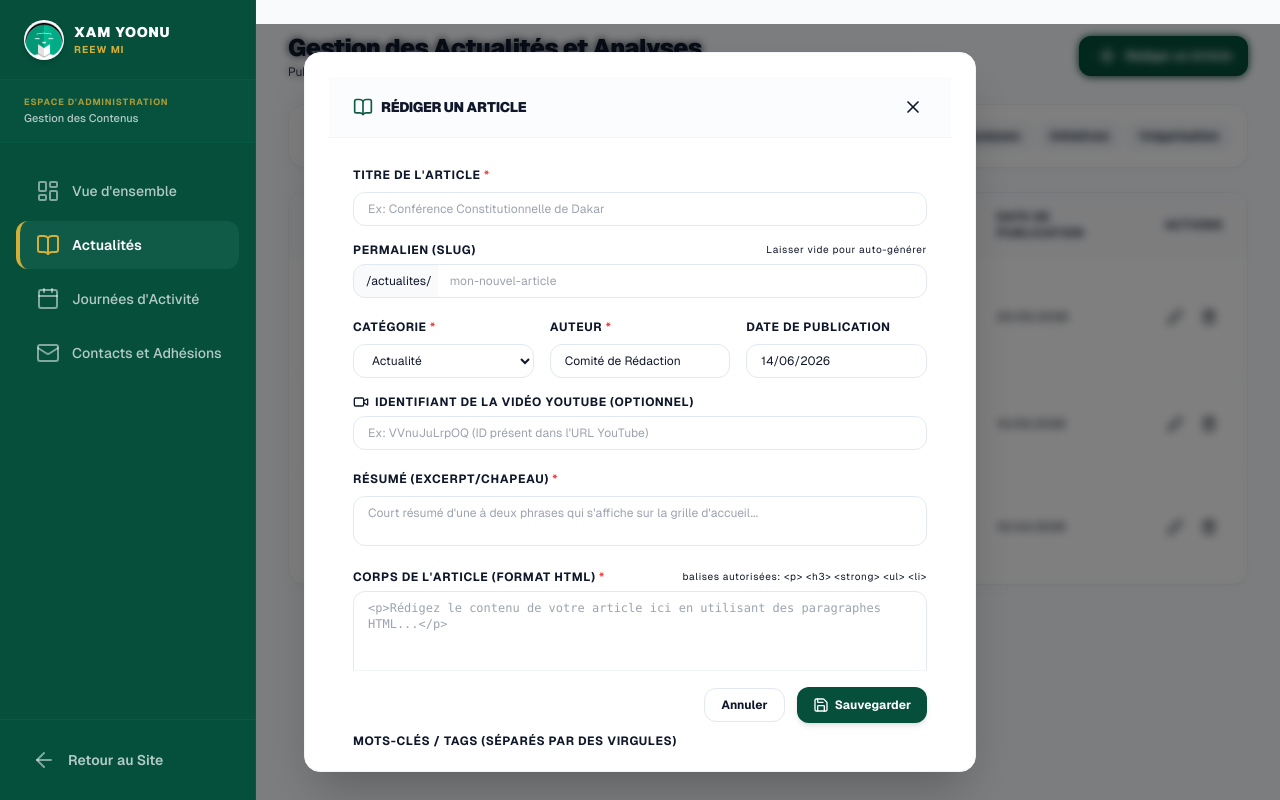
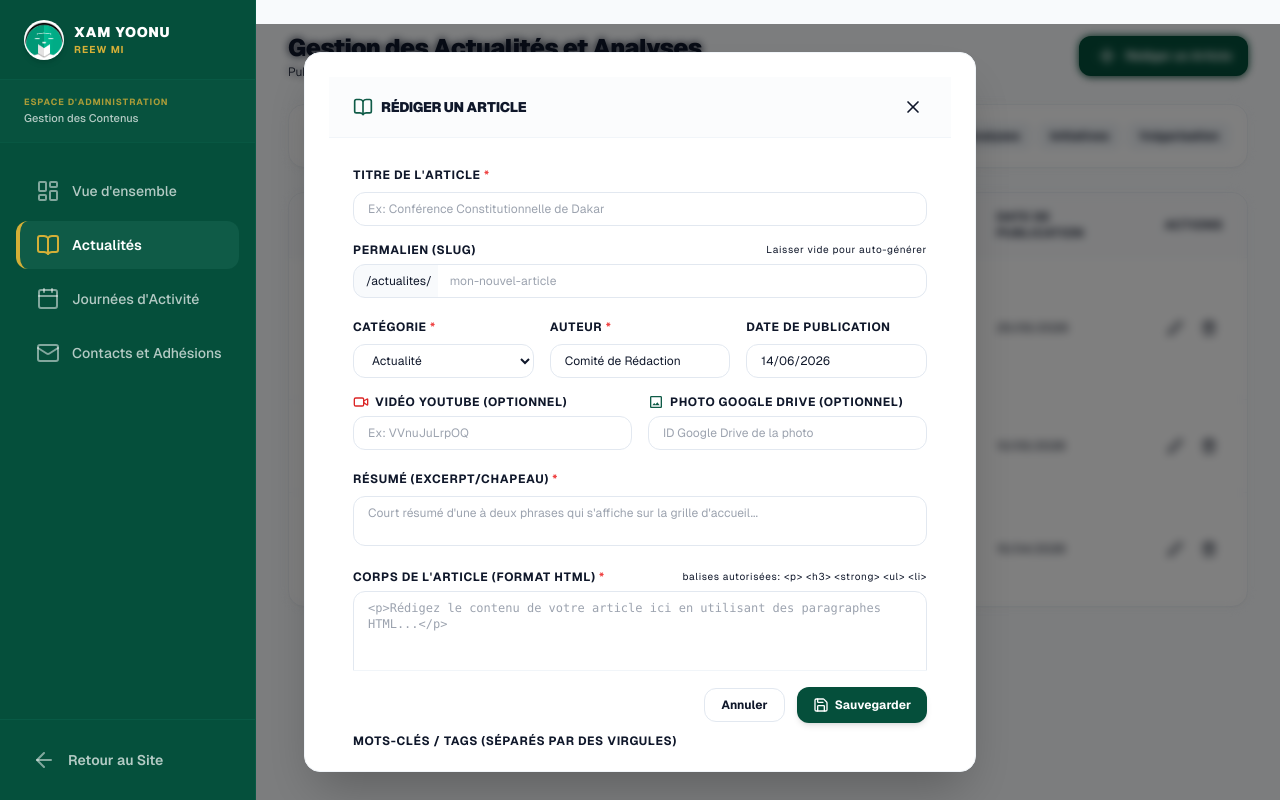
Before and after one commit to papemor94/xam-yoonu-reew-mi, a Next.js app: page /admin/actualites in a window 1280 px wide. Both pictures are taken after a click on the button "Rédiger un Article". Built offline with nearby package versions, Linux system fonts and the light colour scheme.

Commit message:
feat: support optional google drive photo for journees and actualites in public views and admin panels

```diff
--- a/app/(public)/actualites/page.tsx
+++ b/app/(public)/actualites/page.tsx
@@ -176,6 +176,14 @@ export default function ActualitesPage() {
                           </div>
                         </div>
                       </>
+                    ) : art.drivePhotoId ? (
+                      /* eslint-disable-next-line @next/next/no-img-element */
+                      <img
+                        src={`https://lh3.googleusercontent.com/d/${art.drivePhotoId}`}
+                        alt={art.title}
+                        className="absolute inset-0 h-full w-full object-cover group-hover:scale-105 transition-transform duration-300"
+                        loading="lazy"
+                      />
                     ) : (
                       <FileText className="h-8 w-8 text-xyrm-green-light opacity-45 group-hover:scale-105 transition-transform" />
                     )}
--- a/app/(public)/page.tsx
+++ b/app/(public)/page.tsx
@@ -286,6 +286,14 @@ export default function HomePage() {
                         </div>
                       </div>
                     </>
+                  ) : art.drivePhotoId ? (
+                    /* eslint-disable-next-line @next/next/no-img-element */
+                    <img
+                      src={`https://lh3.googleusercontent.com/d/${art.drivePhotoId}`}
+                      alt={art.title}
+                      className="absolute inset-0 h-full w-full object-cover group-hover:scale-105 transition-transform duration-300"
+                      loading="lazy"
+                    />
                   ) : (
                     <FileText className="h-8 w-8 text-xyrm-green-light opacity-45 group-hover:scale-105 transition-transform" />
                   )}
--- a/app/admin/actualites/page.tsx
+++ b/app/admin/actualites/page.tsx
@@ -68,7 +68,8 @@ function ActualitesAdminContent() {
       tags: [],
       authorName: "Comité de Rédaction",
       publishedAt: formattedDate,
-      youtubeId: ""
+      youtubeId: "",
+      drivePhotoId: ""
     });
     setTagsInput("");
     setIsModalOpen(true);
@@ -102,7 +103,8 @@ function ActualitesAdminContent() {
       tags: tags,
       authorName: currentArticle.authorName || "Comité de Rédaction",
       publishedAt: currentArticle.publishedAt || "14/06/2026",
-      youtubeId: currentArticle.youtubeId || undefined
+      youtubeId: currentArticle.youtubeId || undefined,
+      drivePhotoId: currentArticle.drivePhotoId || undefined
     };
 
     saveArticle(articleToSave);
@@ -210,8 +212,17 @@ function ActualitesAdminContent() {
                           <span className="font-bold text-xyrm-slate-900 group-hover:text-xyrm-green-primary transition-colors leading-snug">
                             {art.title}
                           </span>
-                          <span className="text-xxs text-xyrm-slate-400 font-mono mt-0.5">
-                            /{art.slug} {art.youtubeId && <Badge variant="default" className="ml-1.5 inline-flex items-center gap-0.5 text-[9px] bg-red-600 text-white border-red-600"><Video className="h-2.5 w-2.5" /> Vidéo</Badge>}
+                          <span className="text-xxs text-xyrm-slate-400 font-mono mt-0.5 flex flex-wrap items-center gap-1.5">
+                            /{art.slug}
+                            {art.youtubeId ? (
+                              <Badge variant="default" className="inline-flex items-center gap-0.5 text-[9px] bg-red-600 text-white border-red-600 px-1.5 py-0.2"><Video className="h-2.5 w-2.5" /> Vidéo</Badge>
+                            ) : art.drivePhotoId ? (
+                              <Badge variant="default" className="inline-flex items-center gap-0.5 text-[9px] bg-blue-600 text-white border-blue-600 px-1.5 py-0.2">
+                                <svg className="h-2.5 w-2.5" fill="currentColor" viewBox="0 0 24 24">
+                                  <path d="M21 19V5c0-1.1-.9-2-2-2H5c-1.1 0-2 .9-2 2v14c0 1.1.9 2 2 2h14c1.1 0 2-.9 2-2zM8.5 13.5l2.5 3.01L14.5 12l4.5 6H5l3.5-4.5z"/>
+                                </svg> Photo
+                              </Badge>
+                            ) : null}
                           </span>
                         </div>
                       </div>
@@ -377,19 +388,41 @@ function ActualitesAdminContent() {
                 </div>
               </div>
 
+              {/* Media selection (YouTube Video OR Google Drive Photo) */}
+              <div className="grid gap-4 sm:grid-cols-2">
                 {/* YouTube Video ID */}
                 <div className="space-y-1.5">
                   <label className="text-xs font-bold text-xyrm-slate-700 uppercase tracking-wider flex items-center gap-1.5">
-                  <Video className="h-4 w-4 text-red-650" />
-                  Identifiant de la Vidéo YouTube (Optionnel)
+                    <Video className="h-4 w-4 text-red-600" />
+                    Vidéo YouTube (Optionnel)
                   </label>
                   <input
                     type="text"
-                  placeholder="Ex: VVnuJuLrpOQ (ID présent dans l'URL YouTube)"
+                    disabled={!!currentArticle.drivePhotoId}
+                    placeholder={currentArticle.drivePhotoId ? "Désactivé (photo active)" : "Ex: VVnuJuLrpOQ"}
                     value={currentArticle.youtubeId || ""}
                     onChange={(e) => setCurrentArticle({ ...currentArticle, youtubeId: e.target.value })}
-                  className="w-full rounded-xl border border-xyrm-slate-200 bg-white px-3.5 py-2 text-xs text-xyrm-slate-850 focus:border-xyrm-green-primary focus:outline-none focus:ring-1 focus:ring-xyrm-green-primary"
+                    className="w-full rounded-xl border border-xyrm-slate-200 bg-white px-3.5 py-2 text-xs text-xyrm-slate-850 focus:border-xyrm-green-primary focus:outline-none focus:ring-1 focus:ring-xyrm-green-primary disabled:bg-xyrm-slate-50 disabled:text-xyrm-slate-400 disabled:cursor-not-allowed"
                   />
+                </div>
+
+                {/* Google Drive Photo ID */}
+                <div className="space-y-1.5">
+                  <label className="text-xs font-bold text-xyrm-slate-700 uppercase tracking-wider flex items-center gap-1.5">
+                    <svg className="h-4 w-4 text-xyrm-green-primary" viewBox="0 0 24 24" fill="currentColor">
+                      <path d="M19 3H5c-1.1 0-2 .9-2 2v14c0 1.1.9 2 2 2h14c1.1 0 2-.9 2-2V5c0-1.1-.9-2-2-2zm0 16H5V5h14v14zm-5.04-6.71l-2.75 3.54-1.96-2.36L6.5 17h11l-3.54-4.71z"/>
+                    </svg>
+                    Photo Google Drive (Optionnel)
+                  </label>
+                  <input
+                    type="text"
+                    disabled={!!currentArticle.youtubeId}
+                    placeholder={currentArticle.youtubeId ? "Désactivé (vidéo active)" : "ID Google Drive de la photo"}
+                    value={currentArticle.drivePhotoId || ""}
+                    onChange={(e) => setCurrentArticle({ ...currentArticle, drivePhotoId: e.target.value })}
+                    className="w-full rounded-xl border border-xyrm-slate-200 bg-white px-3.5 py-2 text-xs text-xyrm-slate-850 focus:border-xyrm-green-primary focus:outline-none focus:ring-1 focus:ring-xyrm-green-primary disabled:bg-xyrm-slate-50 disabled:text-xyrm-slate-400 disabled:cursor-not-allowed"
+                  />
+                </div>
               </div>
 
               {/* Excerpt (Chapeau) */}
--- a/app/admin/journees/page.tsx
+++ b/app/admin/journees/page.tsx
@@ -69,6 +69,7 @@ function JourneesAdminContent() {
       location: "",
       locationDetails: "",
       youtubeId: "",
+      drivePhotoId: "",
       galleryPlaceholders: []
     });
 
@@ -100,6 +101,7 @@ function JourneesAdminContent() {
       location: currentJrn.location || "Sénégal",
       locationDetails: currentJrn.locationDetails || "",
       youtubeId: currentJrn.youtubeId || undefined,
+      drivePhotoId: currentJrn.drivePhotoId || undefined,
       timeline: [],
       galleryPlaceholders: []
     };
@@ -185,8 +187,17 @@ function JourneesAdminContent() {
                           <span className="font-bold text-xyrm-slate-900 group-hover:text-xyrm-green-primary transition-colors leading-snug">
                             {jrn.title}
                           </span>
-                          <span className="text-xxs text-xyrm-slate-400 font-mono mt-0.5">
-                            /{jrn.slug} {jrn.youtubeId && <Badge variant="default" className="ml-1.5 inline-flex items-center gap-0.5 text-[9px] bg-red-600 text-white border-red-600"><Video className="h-2.5 w-2.5" /> Vidéo</Badge>}
+                          <span className="text-xxs text-xyrm-slate-400 font-mono mt-0.5 flex flex-wrap items-center gap-1.5">
+                            /{jrn.slug}
+                            {jrn.youtubeId ? (
+                              <Badge variant="default" className="inline-flex items-center gap-0.5 text-[9px] bg-red-600 text-white border-red-600 px-1.5 py-0.2"><Video className="h-2.5 w-2.5" /> Vidéo</Badge>
+                            ) : jrn.drivePhotoId ? (
+                              <Badge variant="default" className="inline-flex items-center gap-0.5 text-[9px] bg-blue-600 text-white border-blue-600 px-1.5 py-0.2">
+                                <svg className="h-2.5 w-2.5" fill="currentColor" viewBox="0 0 24 24">
+                                  <path d="M21 19V5c0-1.1-.9-2-2-2H5c-1.1 0-2 .9-2 2v14c0 1.1.9 2 2 2h14c1.1 0 2-.9 2-2zM8.5 13.5l2.5 3.01L14.5 12l4.5 6H5l3.5-4.5z"/>
+                                </svg> Photo
+                              </Badge>
+                            ) : null}
                           </span>
                         </div>
                       </div>
@@ -363,6 +374,8 @@ function JourneesAdminContent() {
                 </div>
               </div>
 
+              {/* Media selection (YouTube Video OR Google Drive Photo) */}
+              <div className="grid gap-4 sm:grid-cols-2">
                 {/* YouTube Video ID */}
                 <div className="space-y-1.5">
                   <label className="text-xs font-bold text-xyrm-slate-700 uppercase tracking-wider flex items-center gap-1.5">
@@ -371,11 +384,31 @@ function JourneesAdminContent() {
                   </label>
                   <input
                     type="text"
-                  placeholder="Ex: VVnuJuLrpOQ"
+                    disabled={!!currentJrn.drivePhotoId}
+                    placeholder={currentJrn.drivePhotoId ? "Désactivé (photo active)" : "Ex: VVnuJuLrpOQ"}
                     value={currentJrn.youtubeId || ""}
                     onChange={(e) => setCurrentJrn({ ...currentJrn, youtubeId: e.target.value })}
-                  className="w-full rounded-xl border border-xyrm-slate-200 bg-white px-3.5 py-2 text-xs text-xyrm-slate-850 focus:border-xyrm-green-primary focus:outline-none focus:ring-1 focus:ring-xyrm-green-primary"
+                    className="w-full rounded-xl border border-xyrm-slate-200 bg-white px-3.5 py-2 text-xs text-xyrm-slate-850 focus:border-xyrm-green-primary focus:outline-none focus:ring-1 focus:ring-xyrm-green-primary disabled:bg-xyrm-slate-50 disabled:text-xyrm-slate-400 disabled:cursor-not-allowed"
                   />
+                </div>
+
+                {/* Google Drive Photo ID */}
+                <div className="space-y-1.5">
+                  <label className="text-xs font-bold text-xyrm-slate-700 uppercase tracking-wider flex items-center gap-1.5">
+                    <svg className="h-4 w-4 text-xyrm-green-primary" viewBox="0 0 24 24" fill="currentColor">
+                      <path d="M19 3H5c-1.1 0-2 .9-2 2v14c0 1.1.9 2 2 2h14c1.1 0 2-.9 2-2V5c0-1.1-.9-2-2-2zm0 16H5V5h14v14zm-5.04-6.71l-2.75 3.54-1.96-2.36L6.5 17h11l-3.54-4.71z"/>
+                    </svg>
+                    Photo Google Drive (Optionnel)
+                  </label>
+                  <input
+                    type="text"
+                    disabled={!!currentJrn.youtubeId}
+                    placeholder={currentJrn.youtubeId ? "Désactivé (vidéo active)" : "ID Google Drive de la photo"}
+                    value={currentJrn.drivePhotoId || ""}
+                    onChange={(e) => setCurrentJrn({ ...currentJrn, drivePhotoId: e.target.value })}
+                    className="w-full rounded-xl border border-xyrm-slate-200 bg-white px-3.5 py-2 text-xs text-xyrm-slate-850 focus:border-xyrm-green-primary focus:outline-none focus:ring-1 focus:ring-xyrm-green-primary disabled:bg-xyrm-slate-50 disabled:text-xyrm-slate-400 disabled:cursor-not-allowed"
+                  />
+                </div>
               </div>
 
               {/* Summary / Chapeau */}
--- a/components/articles/ArticleDetailClient.tsx
+++ b/components/articles/ArticleDetailClient.tsx
@@ -87,12 +87,21 @@ export default function ArticleDetailClient({ initialArticle, slug }: ArticleDet
         </div>
       </div>
 
-      {/* YouTube Video Embed if present */}
-      {displayArticle.youtubeId && (
+      {/* YouTube Video or Drive Photo Embed if present */}
+      {displayArticle.youtubeId ? (
         <div className="my-6">
           <YouTubeEmbed id={displayArticle.youtubeId} title={displayArticle.title} />
         </div>
-      )}
+      ) : displayArticle.drivePhotoId ? (
+        <div className="my-6 w-full aspect-video rounded-2xl overflow-hidden border border-xyrm-slate-200 shadow-sm relative">
+          {/* eslint-disable-next-line @next/next/no-img-element */}
+          <img
+            src={`https://lh3.googleusercontent.com/d/${displayArticle.drivePhotoId}`}
+            alt={displayArticle.title}
+            className="h-full w-full object-cover"
+          />
+        </div>
+      ) : null}
 
       {/* Main Content Body */}
       <Card className="p-8 md:p-10 shadow-sm border border-xyrm-slate-100 bg-white">
--- a/components/journees/JourneeDetailClient.tsx
+++ b/components/journees/JourneeDetailClient.tsx
@@ -83,15 +83,29 @@ export default function JourneeDetailClient({ initialJournee, slug }: JourneeDet
         </div>
       </div>
 
-      {/* Video Embed */}
-      {displayJrn.youtubeId && (
+      {/* Video or Photo Embed */}
+      {displayJrn.youtubeId ? (
         <div className="space-y-3">
           <h3 className="text-lg font-black text-xyrm-slate-900 tracking-tight">
             Retour en Vidéo
           </h3>
           <YouTubeEmbed id={displayJrn.youtubeId} title={displayJrn.title} />
         </div>
-      )}
+      ) : displayJrn.drivePhotoId ? (
+        <div className="space-y-3">
+          <h3 className="text-lg font-black text-xyrm-slate-900 tracking-tight">
+            Illustration de la Journée
+          </h3>
+          <div className="w-full aspect-video rounded-2xl overflow-hidden border border-xyrm-slate-200 shadow-sm relative">
+            {/* eslint-disable-next-line @next/next/no-img-element */}
+            <img
+              src={`https://lh3.googleusercontent.com/d/${displayJrn.drivePhotoId}`}
+              alt={displayJrn.title}
+              className="h-full w-full object-cover"
+            />
+          </div>
+        </div>
+      ) : null}
 
       {/* Bilan Content Card */}
       <Card className="p-8 md:p-10 shadow-sm border border-xyrm-slate-100 bg-white">
--- a/data/mock/articles.ts
+++ b/data/mock/articles.ts
@@ -10,6 +10,7 @@ export interface Article {
   authorName: string;
   publishedAt: string;
   youtubeId?: string;
+  drivePhotoId?: string;
 }
 
 export const mockArticles: Article[] = [
--- a/data/mock/journees.ts
+++ b/data/mock/journees.ts
@@ -15,6 +15,7 @@ export interface JourneeItem {
   location: string;
   locationDetails: string;
   youtubeId?: string;
+  drivePhotoId?: string;
   timeline: JourneeTimelineEvent[];
   galleryPlaceholders: string[]; // Mocking image descriptions for visual rendering
 }
```
Lines whose indentation alone changed are shown as unchanged.
